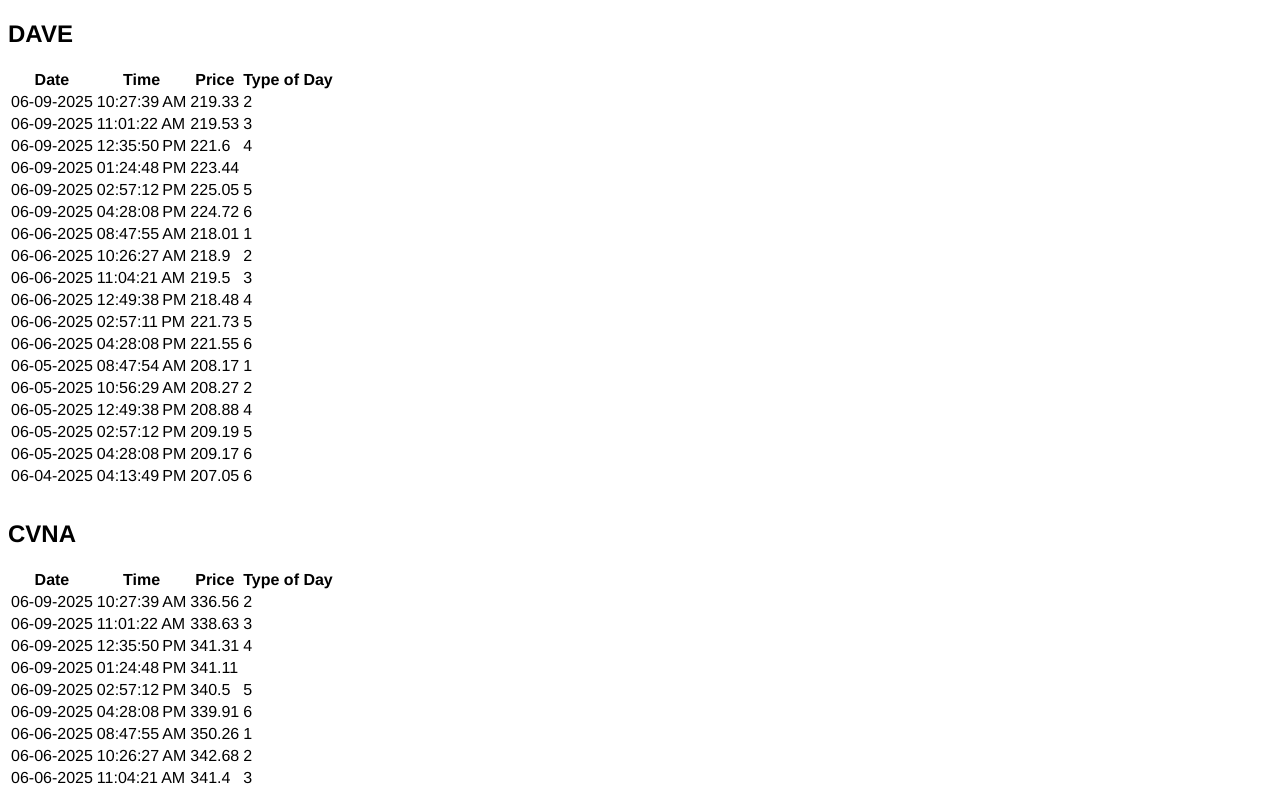
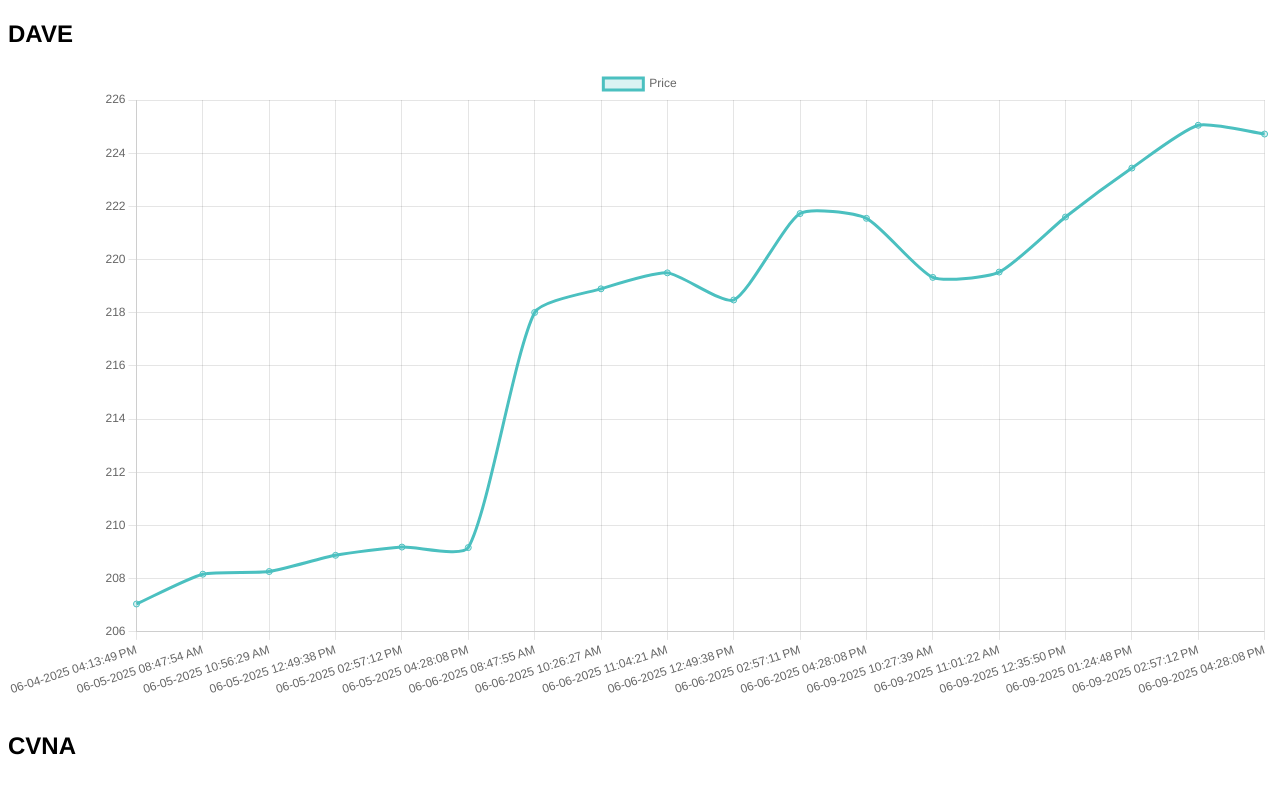
Before and after one commit to jeffca/stocks-website, a Vue app: page / in a window 1280 px wide. Shown: the top 786 px of the page. Built offline with nearby package versions, Linux system fonts and the light colour scheme.

Commit message:
charts and fresh data

```diff
--- a/package.json
+++ b/package.json
@@ -9,7 +9,9 @@
     "preview": "vite preview"
   },
   "dependencies": {
-    "vue": "^3.5.13"
+    "chart.js": "^4.4.9",
+    "vue": "^3.5.13",
+    "vue-chartjs": "^5.3.2"
   },
   "devDependencies": {
     "@vitejs/plugin-vue": "^5.2.3",
--- a/src/components/HelloWorld.vue
+++ b/src/components/HelloWorld.vue
@@ -1,4 +1,6 @@
 <script setup>
+import PriceChart from './PriceChart.vue'
+
 import { ref, onMounted } from 'vue'
 
 const data = ref(null)
@@ -30,24 +32,9 @@
   <div v-if="!loading">
     <div v-for="(rows, ticker) in grouped" :key="ticker" style="margin-bottom: 2em;">
       <h2>{{ ticker }}</h2>
-      <table>
-        <thead>
-          <tr>
-            <th>Date</th>
-            <th>Time</th>
-            <th>Price</th>
-            <th>Type of Day</th>
-          </tr>
-        </thead>
-        <tbody>
-          <tr v-for="row in rows" :key="row.timestamp">
-            <td>{{ row.date }}</td>
-            <td>{{ row.time }}</td>
-            <td>{{ row.price }}</td>
-            <td>{{ row.type_of_day }}</td>
-          </tr>
-        </tbody>
-      </table>
+      <PriceChart :rows="rows" />
+      <!-- You can keep the table if you want -->
+
     </div>
   </div>
   <div v-else>Loading...</div>
--- /dev/null
+++ b/src/components/PriceChart.vue
@@ -0,0 +1,45 @@
+<script setup>
+import { Line } from 'vue-chartjs'
+import { Chart, Title, Tooltip, Legend, LineElement, PointElement, CategoryScale, LinearScale } from 'chart.js'
+import { computed } from 'vue'
+
+Chart.register(Title, Tooltip, Legend, LineElement, PointElement, CategoryScale, LinearScale)
+
+const props = defineProps({
+  rows: Array
+})
+
+// Prepare data for the chart
+const chartData = computed(() => {
+  // Sort by date and time for correct order
+  const sorted = [...props.rows].sort((a, b) => {
+    return new Date(`${a.date} ${a.time}`) - new Date(`${b.date} ${b.time}`)
+  })
+
+  return {
+    labels: sorted.map(row => `${row.date} ${row.time}`),
+    datasets: [
+      {
+        label: 'Price',
+        data: sorted.map(row => row.price),
+        borderColor: 'rgba(75, 192, 192, 1)',
+        backgroundColor: 'rgba(75, 192, 192, 0.2)',
+        tension: 0.2
+      }
+    ]
+  }
+})
+
+const chartOptions = {
+  responsive: true,
+  plugins: {
+    legend: {
+      display: true
+    }
+  }
+}
+</script>
+
+<template>
+  <Line :data="chartData" :options="chartOptions" />
+</template>
```
Also changed, not shown: 4 other files (tests, documents, lock files or other folders).
